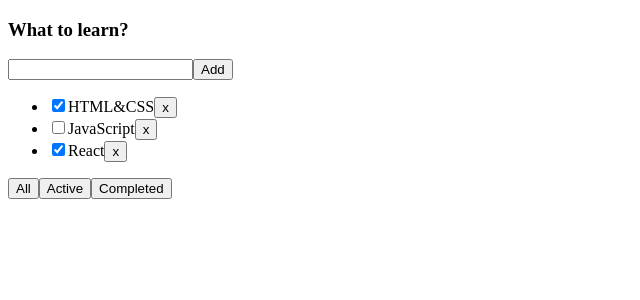
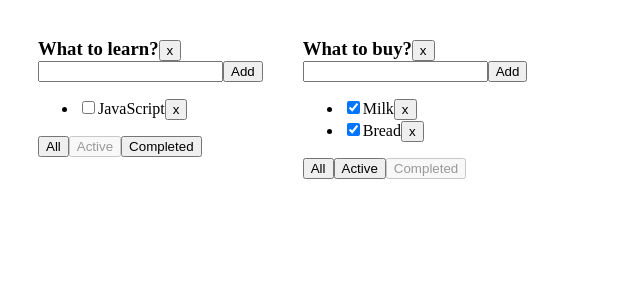
Before and after one commit to mdpalkin/Memento, a React (Vite) app: page / in a window 1280 px wide. Shown: the top 300 px of the page, without its empty margins (0-640 px from the left). Built offline with nearby package versions, Linux system fonts and the light colour scheme.

Commit message:
dictionary for tasks

```diff
--- a/package.json
+++ b/package.json
@@ -11,6 +11,7 @@
   },
   "dependencies": {
     "@types/uuid": "^9.0.8",
+    "clsx": "^2.1.0",
     "react": "^18.2.0",
     "react-dom": "^18.2.0",
     "uuid": "^9.0.1"
--- a/src/App.css
+++ b/src/App.css
@@ -1,6 +1,7 @@
 .App {
   padding: 30px;
   display: flex;
+  gap: 40px;
 }
 
 .Add > div {
--- a/src/App.tsx
+++ b/src/App.tsx
@@ -1,47 +1,89 @@
 import './App.css'
-import {Todolist} from "./components/Todolist.tsx";
+import {Todolist} from "./Todolist.tsx";
 import {useState} from "react";
 import {v1} from "uuid";
 
 export const App = () => {
 
-    const [tasks, setTasks] = useState([
-        {id: v1(), title: "HTML&CSS", isDone: true},
-        {id: v1(), title: "JavaScript", isDone: false},
-        {id: v1(), title: "React", isDone: true},
+    const todolistId1 = v1()
+    const todolistId2 = v1()
+
+    const [todolists, setTodolists] = useState<TodolistType[]>([
+        {id: todolistId1, title: 'What to learn?', filter: 'active'},
+        {id: todolistId2, title: 'What to buy?', filter: 'completed'}
     ])
 
-    const [filter, setFilter] = useState('all')
-
-    let tasksForTodolist = tasks
-
-    if (filter === 'completed') {
-       tasksForTodolist = tasks.filter(task => task.isDone)
+    const [tasks, setTasks] = useState({
+        [todolistId1]: [
+            {id: v1(), title: "HTML&CSS", isDone: true},
+            {id: v1(), title: "JavaScript", isDone: false},
+            {id: v1(), title: "React", isDone: true},
+        ],
+        [todolistId2]: [
+            {id: v1(), title: "Milk", isDone: true},
+            {id: v1(), title: "Bread", isDone: true},
+            {id: v1(), title: "Meat", isDone: false},
+        ],
+    })
+    const removeTask = (todolistId: string, taskId: string) => {
+        setTasks({...tasks,
+            [todolistId]:  tasks[todolistId].filter(task =>
+                task.id !== taskId)})
     }
-    if (filter === 'active') {
-      tasksForTodolist = tasks.filter(task => !task.isDone)
+    const changeFilter = (todolistId: string, filter: FilterValues) => {
+        setTodolists(todolists.map(todolist =>
+            todolist.id === todolistId ? {...todolist, filter} : todolist))
+    }
+    const addTask = (todolistId: string, title: string) => {
+        const newTask = {id: v1(), title, isDone: false}
+        setTasks({...tasks, [todolistId]: [newTask, ...tasks[todolistId]]})
+    }
+    const changeStatus = (todolistId: string, taskId: string) => {
+        setTasks({...tasks, [todolistId]: tasks[todolistId].map(task =>
+                task.id === taskId ? {...task, isDone: !task.isDone} : task)})
     }
 
-    const removeTask = (id: string) => {
-        setTasks(tasks.filter(task => task.id !== id))
+    const removeTodolist = (todolistId: string) => {
+        setTodolists(todolists.filter(todolist => todolist.id !== todolistId))
+        const tasksCopy = tasks
+        delete tasksCopy[todolistId]
+        setTasks(tasksCopy)
     }
-    const changeFilter = (filter: FilterValues) => {
-        setFilter(filter)
-    }
-    const addTask = (title: string) => {
-        const newTask = {id: v1(), title, isDone: false}
-        setTasks([newTask, ...tasks])
-    }
+
+
     return (
-        <div>
-            <Todolist
-                title={'What to learn?'}
-                tasks={tasksForTodolist}
-                changeFilter={changeFilter}
-                removeTask={removeTask}
-                addTask={addTask}/>
+        <div className={'App'}>
+            {todolists.map(todolist => {
+
+                let tasksForTodolist = tasks[todolist.id]
+
+                if (todolist.filter === 'completed') {
+                    tasksForTodolist = tasksForTodolist.filter(task => task.isDone)
+                }
+                if (todolist.filter === 'active') {
+                    tasksForTodolist = tasksForTodolist.filter(task => !task.isDone)
+                }
+
+                return <Todolist
+                    key={todolist.id}
+                    title={todolist.title}
+                    tasks={tasksForTodolist}
+                    changeFilter={changeFilter}
+                    removeTask={removeTask}
+                    addTask={addTask}
+                    changeStatus={changeStatus}
+                    filter={todolist.filter}
+                    todolistId={todolist.id}
+                    removeTodolist={removeTodolist}
+                />
+            })}
         </div>
     )
 }
 
 export type FilterValues = 'all' | 'active' | 'completed'
+type TodolistType = {
+    id: string
+    title: string
+    filter: FilterValues
+}
--- /dev/null
+++ b/src/Todolist.tsx
@@ -0,0 +1,89 @@
+import {FilterValues} from "./App.tsx";
+import {ChangeEvent, KeyboardEvent, useState} from "react";
+import './styles/styles.css'
+export const Todolist = (props: Props) => {
+
+    const [newTaskTitle, setNewTaskTitle] = useState('')
+    const [error, setError] = useState<string | null>(null)
+
+    const addTask = () => {
+
+        const cutNewTaskTitle = newTaskTitle.trim()
+
+        if (cutNewTaskTitle !== '') {
+            props.addTask(props.todolistId, cutNewTaskTitle)
+            setNewTaskTitle('')
+        } else {
+            setError('Title is required')
+        }
+    }
+    const onKeyPressHandler = (e: KeyboardEvent<HTMLInputElement>) => {
+        if (e.key === 'Enter') addTask()
+    }
+
+    const onAllClickHandler = () => props.changeFilter(props.todolistId, 'all')
+    const onActiveClickHandler = () => props.changeFilter(props.todolistId,'active')
+    const onCompletedClickHandler = () => props.changeFilter(props.todolistId,'completed')
+
+    const removeTodolist = () => {
+        props.removeTodolist(props.todolistId)
+    }
+    const onNewTitleChangeHandler = (event: ChangeEvent<HTMLInputElement>) => {
+        setNewTaskTitle(event.currentTarget.value)
+        setError(null)
+    }
+    return (
+        <div>
+            <h3 style={{display: 'inline'}}>{props.title}</h3><button onClick={removeTodolist}>x</button>
+                <div>
+                <input
+                    onChange={onNewTitleChangeHandler}
+                    value={newTaskTitle}
+                    onKeyDown={onKeyPressHandler}
+                    className={error ? 'error' : ''}
+                />
+                <button onClick={addTask}>Add</button>
+                {error && <div className={'error-message'}>{error}</div>}
+            </div>
+            <ul>
+                {props.tasks.map(task => {
+
+                    const onRemoveHandler = () => {
+                        props.removeTask(props.todolistId, task.id)
+                    }
+
+                    const onChangeStatusHandler = () => {
+                        props.changeStatus(props.todolistId, task.id)
+                    }
+
+                    return <li key={task.id}>
+                        <input type="checkbox" onChange={onChangeStatusHandler} checked={task.isDone}/>
+                        <span>{task.title}</span>
+                        <button onClick={onRemoveHandler}>x</button>
+                    </li>})}
+            </ul>
+            <div>
+                <button onClick={onAllClickHandler} className={props.filter === 'all' ? 'active-filter': ''}>All</button>
+                <button onClick={onActiveClickHandler} className={props.filter === 'active' ? 'active-filter': ''}>Active</button>
+                <button onClick={onCompletedClickHandler} className={props.filter === 'completed' ? 'active-filter': ''}>Completed</button>
+            </div>
+        </div>
+    )
+}
+
+type Props = {
+    title: string
+    tasks: TaskType[]
+    removeTask: (todolistId: string, taskId: string) => void
+    changeFilter: (todolistId: string, filter: FilterValues) => void
+    addTask: (todolistId: string, title: string) => void
+    changeStatus: (todolistId: string, taskId: string) => void
+    removeTodolist: (todolistId: string) => void
+    filter: FilterValues
+    todolistId: string
+}
+export type TaskType = {
+    id: string
+    title: string
+    isDone: boolean
+}
--- a/src/components/Todolist.tsx
+++ /dev/null
@@ -1,69 +0,0 @@
-import {FilterValues} from "../App.tsx";
-import {ChangeEvent, KeyboardEvent, useState} from "react";
-
-export const Todolist = (props: Props) => {
-
-    const [newTaskTitle, setNewTaskTitle] = useState('')
-
-    const addTask = () => {
-        props.addTask(newTaskTitle)
-        setNewTaskTitle('')
-    }
-    const onKeyPressHandler = (e: KeyboardEvent<HTMLInputElement>) => {
-        console.log(e.key)
-        if (e.key === 'Enter') addTask()
-
-    }
-
-    const onAllClickHandler = () => props.changeFilter('all')
-    const onActiveClickHandler = () => props.changeFilter('active')
-    const onCompletedClickHandler = () => props.changeFilter('completed')
-
-    const onNewTitleChangeHandler = (event: ChangeEvent<HTMLInputElement>) => {
-        setNewTaskTitle(event.currentTarget.value)
-    }
-    return (
-        <div>
-            <h3>{props.title}</h3>
-            <div>
-                <input
-                    onChange={onNewTitleChangeHandler}
-                    value={newTaskTitle}
-                    onKeyDown={onKeyPressHandler}
-                />
-                <button onClick={addTask}>Add</button>
-            </div>
-            <ul>
-                {props.tasks.map(task => {
-
-                    const onRemoveHandler = () => {
-                        props.removeTask(task.id)
-                    }
-
-                    return <li key={task.id}>
-                        <input type="checkbox" checked={task.isDone}/>
-                        <span>{task.title}</span>
-                        <button onClick={onRemoveHandler}>x</button>
-                    </li>})}
-            </ul>
-            <div>
-                <button onClick={onAllClickHandler}>All</button>
-                <button onClick={onActiveClickHandler}>Active</button>
-                <button onClick={onCompletedClickHandler}>Completed</button>
-            </div>
-        </div>
-    )
-}
-
-type Props = {
-    title: string
-    tasks: TaskType[]
-    removeTask: (id: string) => void
-    changeFilter: (filter: FilterValues) => void
-    addTask: (title: string) => void
-}
-export type TaskType = {
-    id: string
-    title: string
-    isDone: boolean
-}
--- /dev/null
+++ b/src/styles/styles.css
@@ -0,0 +1,11 @@
+.error {
+    border: 1px red solid;
+}
+
+.error-message {
+    color: red;
+}
+
+.active-filter {
+    opacity: 0.4;
+}
```
Also changed, not shown: 1 other file (tests, documents, lock files or other folders).
